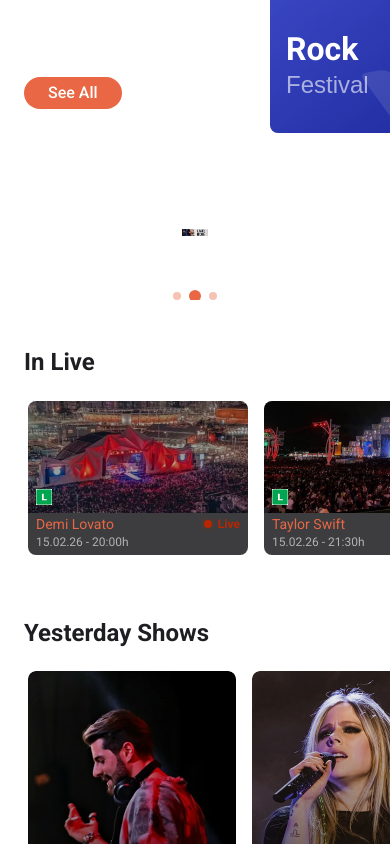
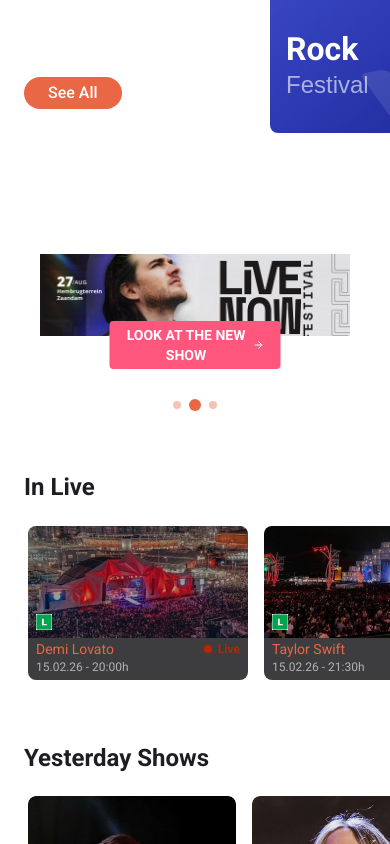
Before and after one commit to joctansilva/fe-next-teste-watch-brasil, a Next.js app: page / in a window 390 px wide. Shown: the part 1420-2264 px from the top of the page. Built offline with nearby package versions, Linux system fonts and the light colour scheme; a web font is replaced by a local one.

Commit message:
ajuste no ctaBanner mobile

```diff
--- a/components/ui/CtaBanner/CtaBanner.tsx
+++ b/components/ui/CtaBanner/CtaBanner.tsx
@@ -23,16 +23,16 @@ export function CtaBanner({
   return (
     <div
       className={cn(
-        "relative w-full aspect-[1328/400] overflow-hidden rounded-lg bg-white",
+        "relative w-full aspect-[3/2] overflow-hidden rounded-lg bg-white md:aspect-[1328/400]",
         className
       )}
     >
-      <div className="relative h-full w-full p-8 pb-16">
+      <div className="relative h-full w-full p-4 pb-12 md:p-8 md:pb-16">
         {slides.map((slide, index) => (
           <div
             key={index}
             className={cn(
-              "absolute inset-8 bottom-16 transition-opacity duration-500",
+              "absolute inset-4 bottom-12 transition-opacity duration-500 md:inset-8 md:bottom-16",
               currentSlide === index ? "opacity-100" : "opacity-0"
             )}
           >
@@ -41,7 +41,7 @@ export function CtaBanner({
               alt={slide.alt}
               fill
               className="object-contain"
-              sizes="(max-width: 1920px) 100vw, 1920px"
+              sizes="(max-width: 768px) 100vw, (max-width: 1920px) 100vw, 1920px"
               priority={index === 0}
             />
           </div>
@@ -52,7 +52,8 @@ export function CtaBanner({
         <button
           key={`btn-${index}`}
           className={cn(
-            "absolute right-12 bottom-18 rounded px-8 py-1.5 font-extrabold text-lg text-white transition-opacity duration-500 flex flex-row gap-2.5 items-center mb-8 mr-8 cursor-pointer",
+            "absolute bottom-14 left-1/2 -translate-x-1/2 rounded px-4 py-1 text-sm font-extrabold text-white transition-opacity duration-500 flex flex-row gap-1.5 items-center cursor-pointer",
+            "md:left-auto md:right-12 md:bottom-18 md:translate-x-0 md:px-8 md:py-1.5 md:text-lg md:gap-2.5 md:mb-8 md:mr-8",
             "hover:opacity-90",
             currentSlide === index
               ? "opacity-100"
@@ -61,12 +62,12 @@ export function CtaBanner({
           style={{ backgroundColor: slide.buttonColor }}
         >
           {slide.buttonText}
-          <ArrowRight />
+          <ArrowRight className="w-4 h-4 md:w-6 md:h-6" />
         </button>
       ))}
 
       {showPagination && (
-        <div className="absolute bottom-0 left-0 right-0 flex h-[8%] items-center justify-center bg-white">
+        <div className="absolute bottom-0 left-0 right-0 flex h-10 items-center justify-center bg-white md:h-[8%]">
           <Pagination
             totalSlides={slides.length}
             currentSlide={currentSlide}
```
